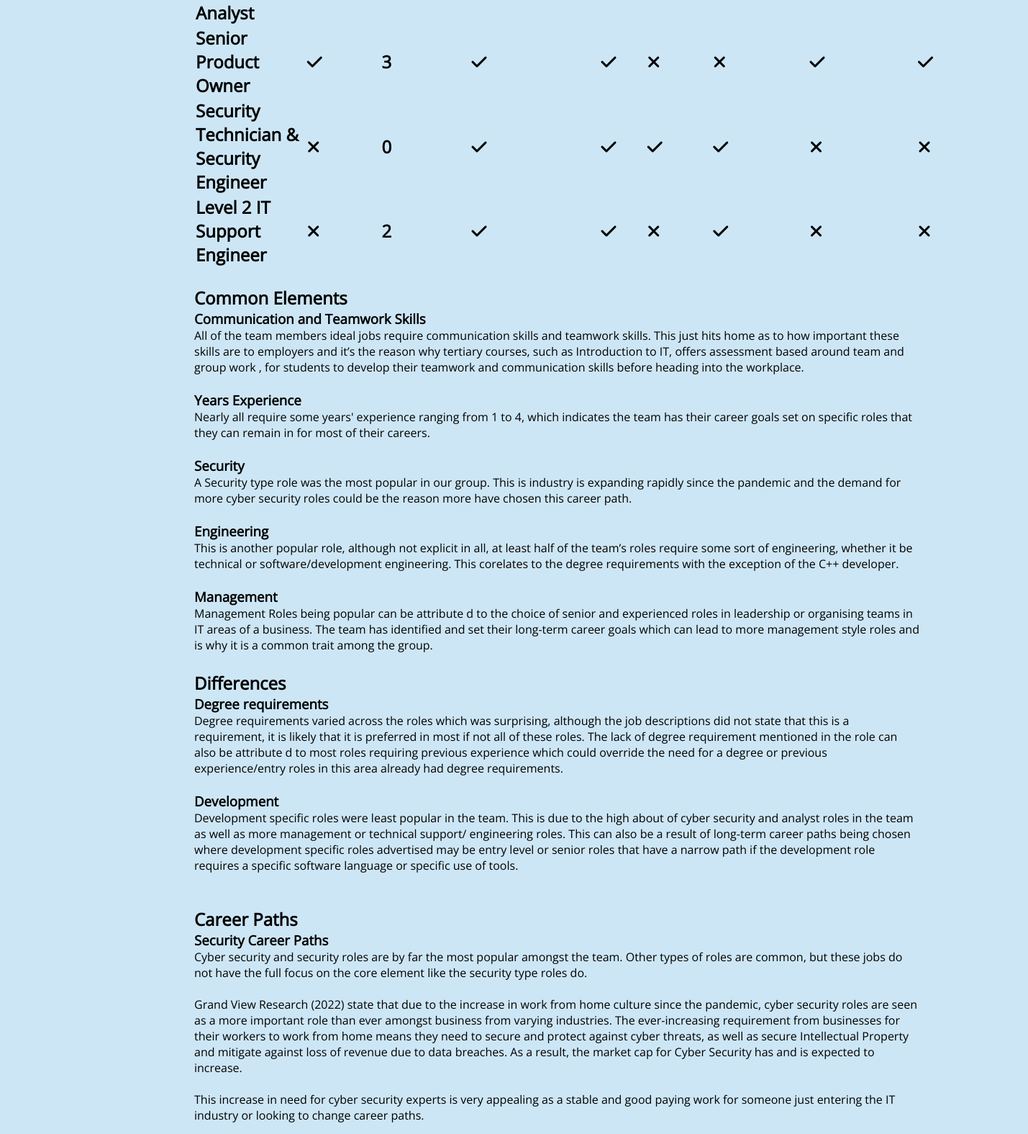
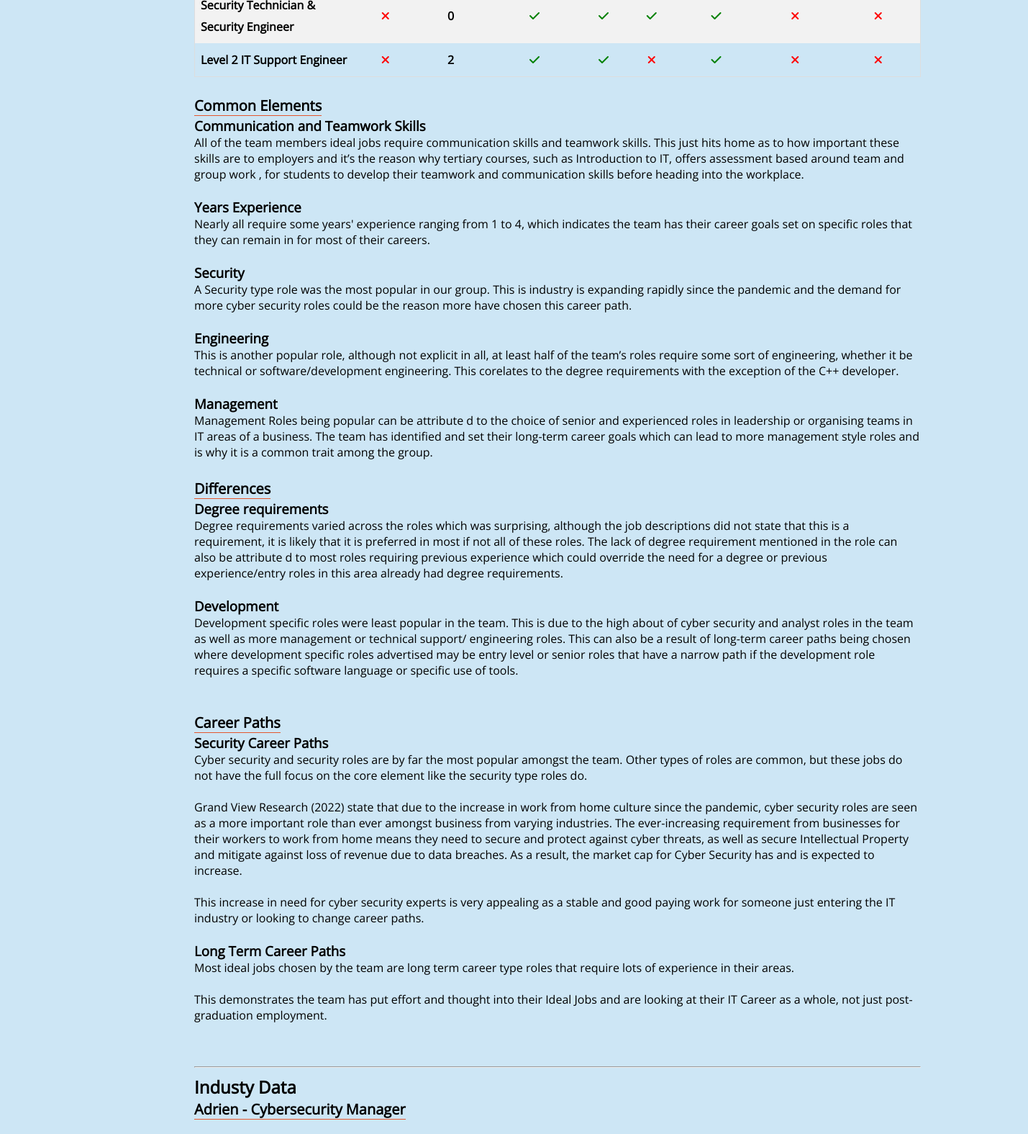
Before and after one commit to Tomas5786/Assessment2, a plain HTML site: page index.html in a window 1280 px wide. Shown: the part 3781-5356 px from the top of the page at 72% size, 1429 px wide, since content can reach past the window. Drawn offline with nearby package versions, Linux system fonts and the light colour scheme; a web font is replaced by a local one.

```diff
--- a/main.css
+++ b/main.css
@@ -151,6 +151,30 @@
 .tl-links li a {text-decoration: none; list-style: none; align-items: center;}
 .tl-links a:hover {color: #E4572E;}
 
+/* Ideal Jobs */
+.aJobs h2 {font-size: 20px; line-height: 30px;}
+.aJobs span {border-bottom: 1.5px solid #E4572E;}
+.aJobs img {width: 150px; height: 150px;}
+.spacing {margin-top: 25px;}
+.aJobs table { border-collapse: collapse;  border-spacing: 0;  width: 100%;  border: 1px solid #ddd; }
+.aJobs th, td {  text-align: center; padding: 8px;font-size: 16px }
+.aJobs th:first-child, td:first-child { text-align: left; }
+.aJobs tr:nth-child(even) {  background-color: #f2f2f2  }
+.fa-check { color: green;}
+.fa-remove { color: red;}
+
+/* Industry Data */
+.aData h2 {font-size: 20px; line-height: 30px;}
+.aData span {border-bottom: 1.5px solid #E4572E;}
+.aData img {
+	width: auto;
+	height: auto;
+	;
+}
+.aData li {text-decoration: none; margin-left: 20px;}
+.spacing {margin-top: 25px;}
+
+
 /* Project Idea */
 .Ideas h2 {font-size: 20px; line-height: 30px;}
 .Ideas span {border-bottom: 1.5px solid #E4572E;}
```
